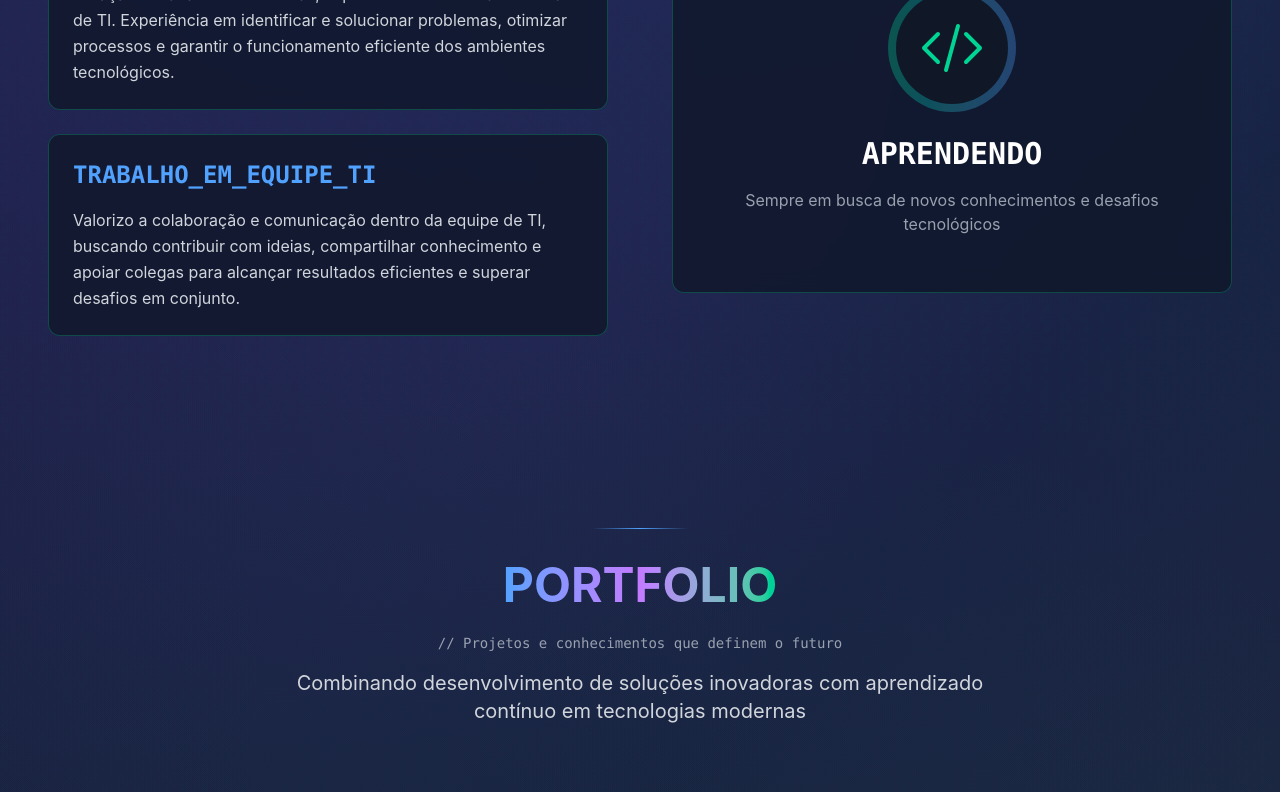
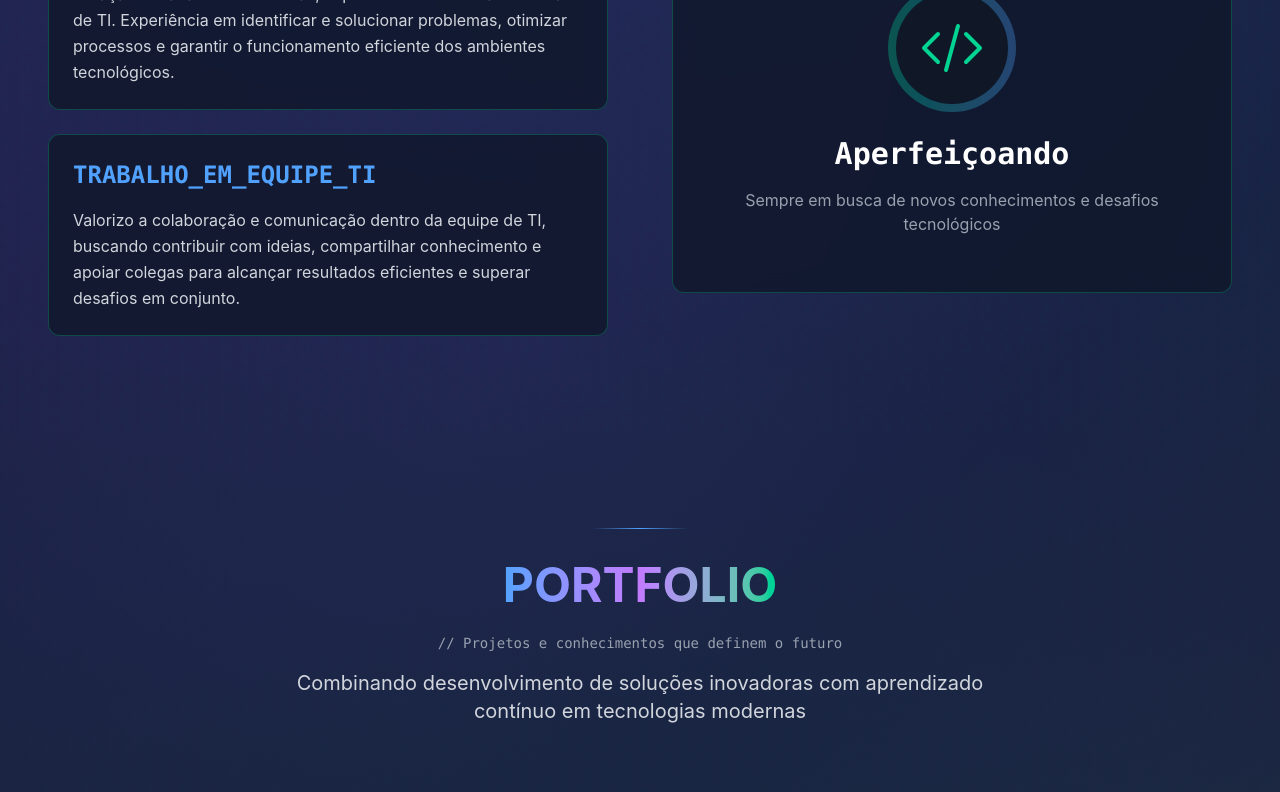
Before and after one commit to TheuSoft/site, a Next.js app: page / in a window 1280 px wide. Shown: the part 1480-2272 px from the top of the page. Built offline with nearby package versions, Linux system fonts and the light colour scheme.

Commit message:
Modificacoes basicas

```diff
--- a/src/app/page.tsx
+++ b/src/app/page.tsx
@@ -455,7 +455,7 @@ export default function Home() {
                   transition={{ delay: 0.5, type: "spring", stiffness: 200 }}
                 >
                   <h3 className="text-3xl font-bold text-white mb-4 font-mono">
-                    APRENDENDO
+                    Aperfeiçoando
                   </h3>
                 </MotionDiv>
 
--- a/src/components/layout/footer.tsx
+++ b/src/components/layout/footer.tsx
@@ -82,7 +82,7 @@ export function Footer() {
             <div className="space-y-3">
               <div className="flex items-center space-x-3 text-gray-400 text-sm">
                 <EnvelopeIcon className="h-5 w-5 text-emerald-400" />
-                <span>matheusmarques150@hotmail.com</span>
+                <span>matheusmcm150@gmail.com</span>
               </div>
               <div className="flex items-center space-x-3 text-gray-400 text-sm">
                 <PhoneIcon className="h-5 w-5 text-emerald-400" />
```
